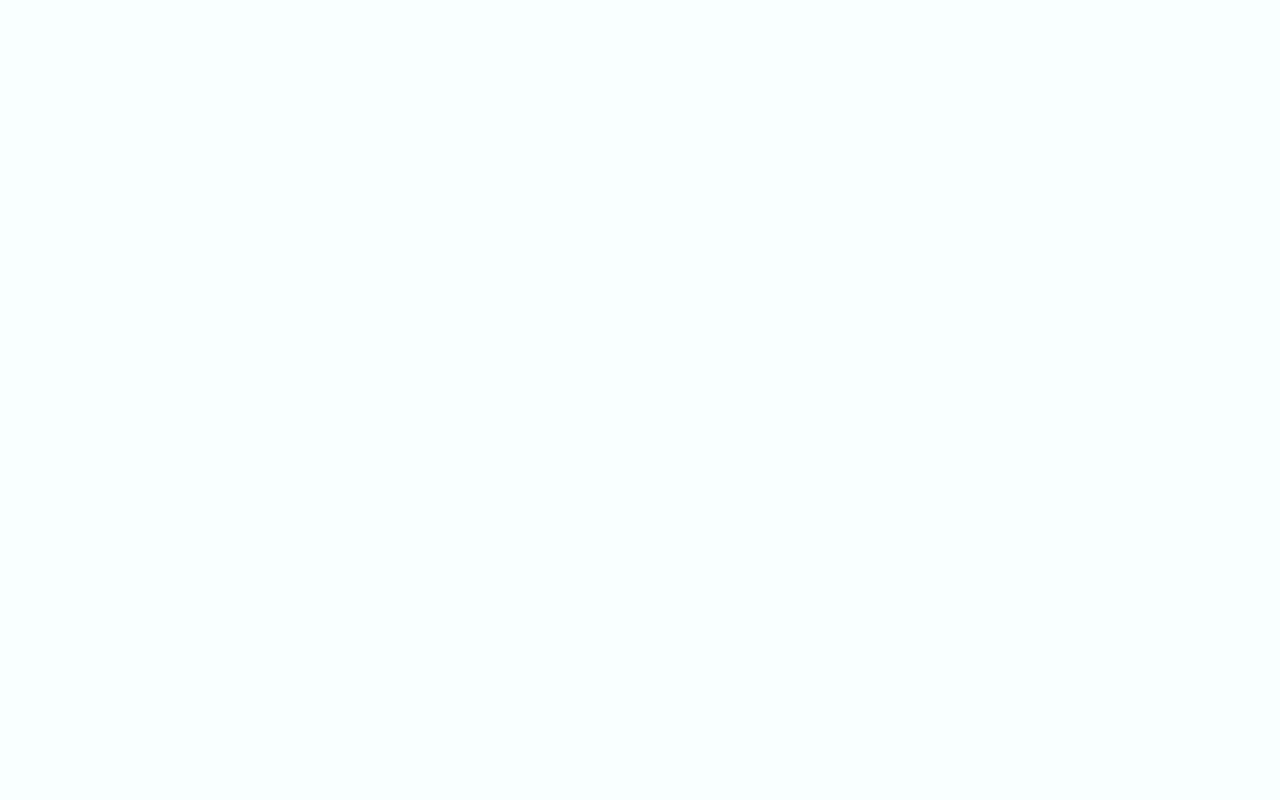
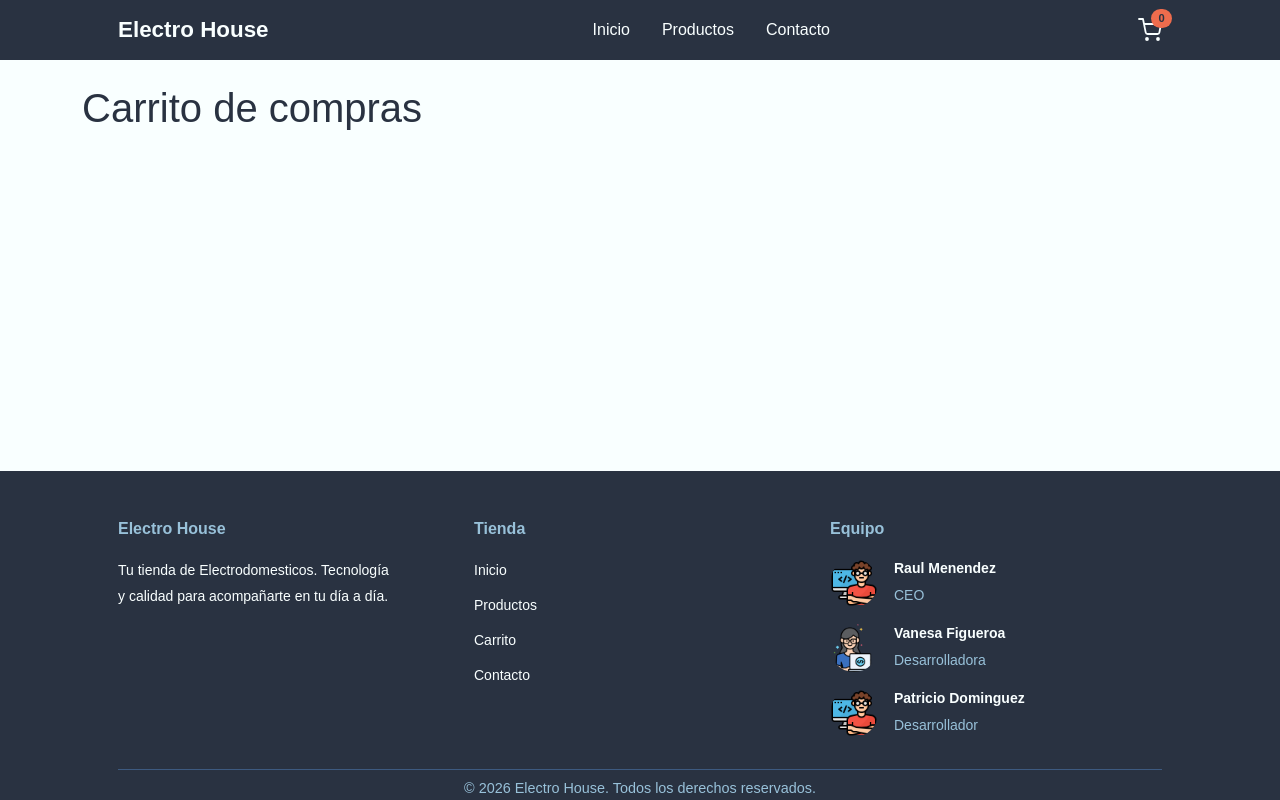
Before and after one commit to fendvp/electro-house, a React (Vite) app: page /carrito in a window 1280 px wide. Before the commit this address had no page. Built offline with nearby package versions, Linux system fonts and the light colour scheme.

Commit message:
feat: crear pagina Cart y configurar su enrutado

```diff
--- /dev/null
+++ b/src/pages/Cart/Cart.jsx
@@ -0,0 +1,8 @@
+function Cart () {
+
+  return(
+    <h1>Carrito de compras</h1>
+  )
+}
+
+export default Cart;
--- a/src/routes/AppRoutes.jsx
+++ b/src/routes/AppRoutes.jsx
@@ -4,6 +4,7 @@ import Home from "../pages/Home/Home";
 import Products from "../pages/Products/Products";
 import Contact from "../pages/Contact/Contact";
 import ProductDetail from "../pages/ProductDetail/ProductDetail";
+import Cart from "../pages/Cart/Cart"
 
 function AppRoutes() {
   return (
@@ -13,6 +14,7 @@ function AppRoutes() {
         <Route path="productos" element={<Products />} />
         <Route path="productos/:id" element={<ProductDetail />} />
         <Route path="contacto" element={<Contact />} />
+        <Route path="carrito" element={<Cart/>}></Route>
       </Route>
     </Routes>
   );
```
